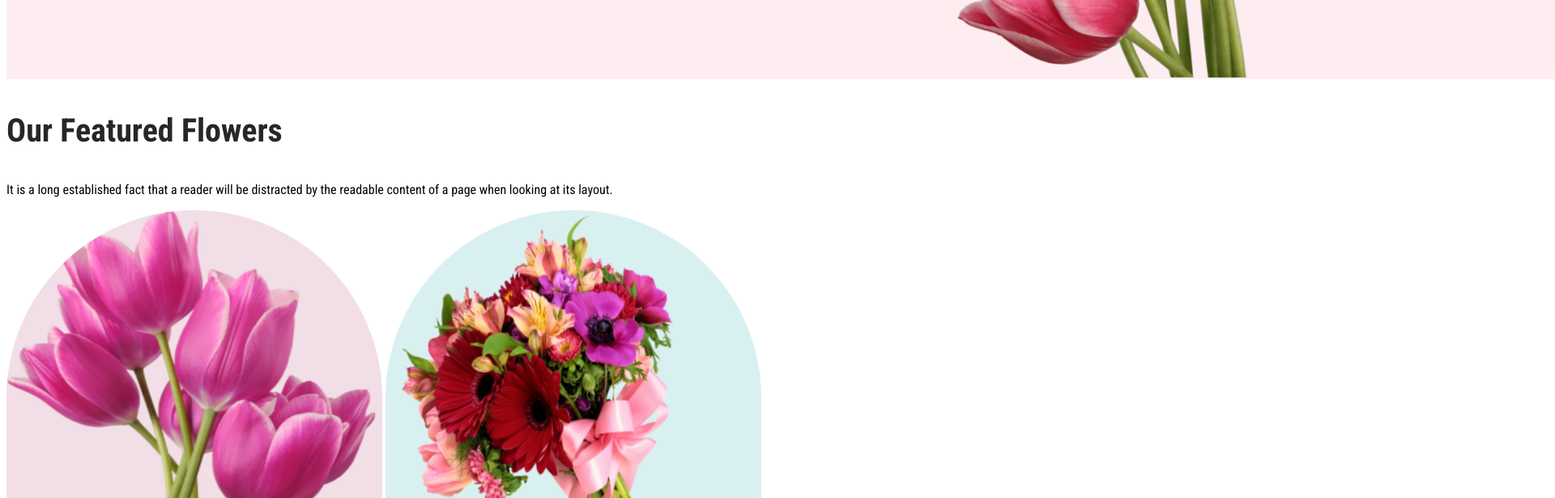
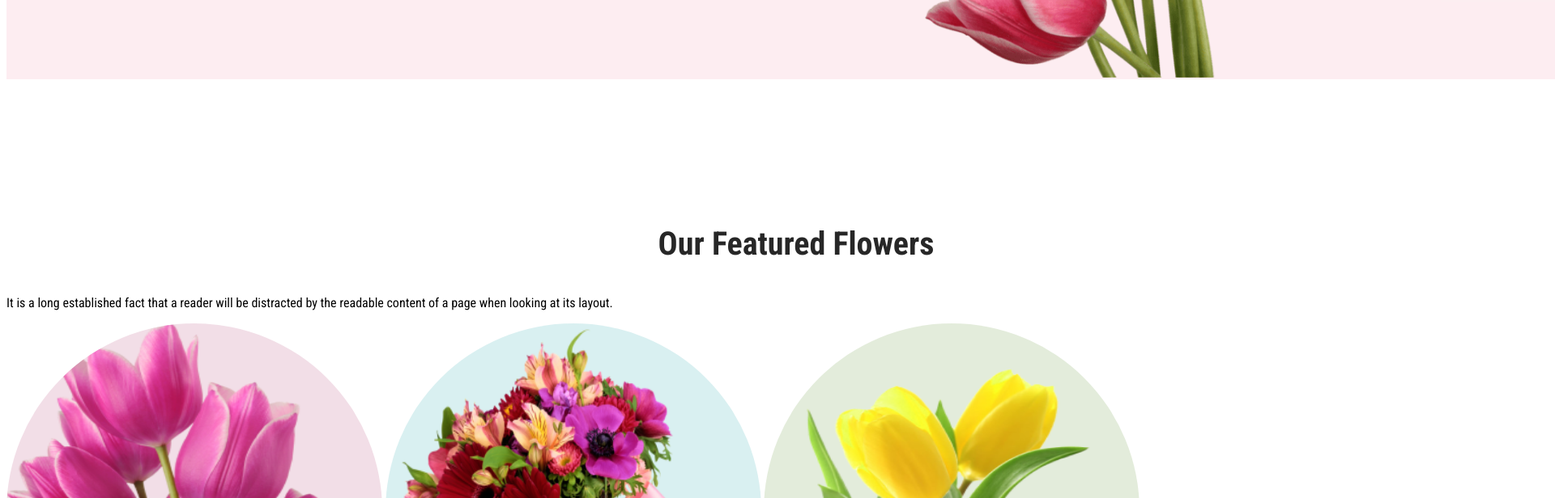
Before and after one commit to Shohan2998/assignment-flower, a plain HTML site: page index.html in a window 1280 px wide. Shown: the part 760-1376 px from the top of the page at 81% size, 1920 px wide, since content can reach past the window. Drawn offline with Linux system fonts and the light colour scheme.

Commit message:
featured flower added

```diff
--- a/index.html
+++ b/index.html
@@ -32,8 +32,8 @@
 
     </header>
     <main class="main">
-            <section>
-                    <h3 class="title1">Our Featured Flowers</h3>
+            <section class="featured-flower">
+                    <h3 class=>Our Featured Flowers</h3>
                     <p>It is a long established fact that a reader will be distracted by the readable content of a page when looking at its layout.</p>
                     <div>
                             <img class="image" id="i1" src="Flower Asset/pngwing 6.png" alt="">
--- a/style.css
+++ b/style.css
@@ -1,114 +1,13 @@
-
-/*
-*{
-    font-family: 'Lato', sans-serif;
-font-family: 'Open Sans', sans-serif;
-font-family: 'Roboto Condensed', sans-serif;
-padding: 0;
-margin: 0;
-box-sizing: border-box;
-}
-.header{
-    background: rgba(229, 84, 115, 0.10);
-    height: 850px;
-    width:  1950px;
-    display: flex;
-
-
-}
-img{
-    width: 600px;
-    height: 800px;
-
-
-}
-
-.banner{
-    padding: 150px 120px 50pxpx 150px;
-    display: block;
-    position: relative;
-
-
-}
-
-
-
-
-.intro{
-color: #272727;
-font-size: 80px;
-font-weight: 800;
-width: 700px;
-height: 300px;
-
-}
-
-.intropara{
-width: 634px;
-height: 90px;
-color: rgba(39, 39, 39, 0.60);
-font-size: 18px;
-font-weight: 400;
-
-
-}
-
-.btn{
-
-    height: 65px;
-    width: 180px;
-    padding: 20px 45px;
-    border-radius: 12px;
-    background: #E55473;
-    color: #FFF;
-    font-size: 20px;
-    font-weight: 700;
-
-
-
-}
-
-
-
-
-.main{
-    background-color: #FFFFFF;
-}
-
-.image{
-    width: 464px;
-height: 538px;
-border-radius: 300px 300px 0px 0px;
-}
-#i1{
-
-background: rgba(167, 33, 98, 0.15);
-}
-#i2{
-
-background: rgba(5, 151, 160, 0.15);
-}
-
-#i3{
-
-background: rgba(71, 125, 17, 0.15);
-}
-.title1{
-    color: #272727;
-    text-align: center;
-    display: flex;
-    font-size: 40px;
-    font-weight: 800;
-    line-height: normal;
-
-   */
+/* common shared style and fonts */
 
    *{
     font-family: 'Lato', sans-serif;
 font-family: 'Open Sans', sans-serif;
 font-family: 'Roboto Condensed', sans-serif;
 
+
 }
+/* header related stles */
 .header{
     background: rgba(229, 84, 115, 0.10);
     height: 850px;
@@ -118,15 +17,17 @@ font-family: 'Roboto Condensed', sans-serif;
 
 
 }
+/* banner related style*/
 .banner{
     display: flex;
     align-items: center;
+
 
     padding: 90px 240px 0px 240px;
 }
 
 .banner-content{
-    padding: 40px 100px 150px 50px;
+    padding: 40px 100px 150px 10px;
 }
 
 
@@ -171,14 +72,14 @@ font-weight: 400;
     outline: none;
     border: none;
 
-
-
-
 }
 
-
+/*main section style*/
 .main{
     background-color: #FFFFFF;
+    width: 1950px;
+    height: 4900px;
+    margin-top: 180px;
 }
 
 .image{
@@ -199,10 +100,12 @@ background: rgba(5, 151, 160, 0.15);
 
 background: rgba(71, 125, 17, 0.15);
 }
-.title1{
+
+.featured-flower h3{
     color: #272727;
-    text-align: center;
-    display: flex;
-    font-size: 40px;
-    font-weight: 800;
-    line-height: normal;
+   text-align: center;
+
+font-size: 40px;
+
+font-weight: 800;
+}
```
